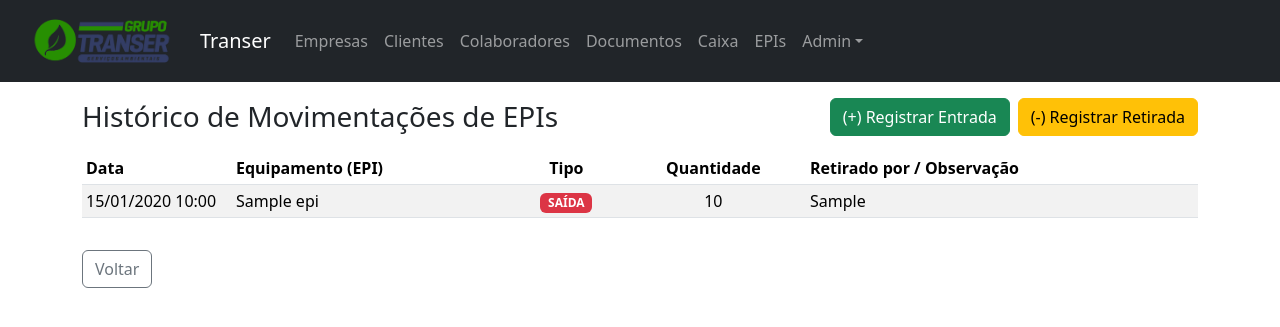
After one commit to TiagoRoque84/projeto6.1, a Flask app: page /epi/movimentacoes in a window 1280 px wide. The commit adds this page. Shown: the top 327 px of the page. Run offline with Flask 3, Linux system fonts and the light colour scheme; a user stored in the database is signed in; tables that the repository leaves empty hold one stand-in row (values such as "Sample post").

Commit message:
Adiciona módulo completo de gestão de EPIs

```diff
--- a/app.py
+++ b/app.py
@@ -45,6 +45,7 @@ def create_app():
     from blueprints.uploads.routes import uploads_bp
     from blueprints.dash.routes import dash_bp
     from blueprints.customers.routes import customers_bp
+    from blueprints.epi import epi_bp # MÓDULO NOVO
 
     # Registro dos blueprints
     app.register_blueprint(main_bp)
@@ -57,8 +58,8 @@ def create_app():
     app.register_blueprint(pdv_bp, url_prefix='/pdv')
     app.register_blueprint(uploads_bp)
     app.register_blueprint(dash_bp, url_prefix='/dash')
-    # O prefixo '/clientes' é definido aqui
     app.register_blueprint(customers_bp, url_prefix='/clientes')
+    app.register_blueprint(epi_bp, url_prefix='/epi') # MÓDULO NOVO
 
     print("Home ('/') apontada para dash.dashboard.")
 
--- /dev/null
+++ b/blueprints/epi/routes.py
@@ -0,0 +1,204 @@
+# blueprints/epi/routes.py
+import io
+from flask import render_template, request, redirect, url_for, flash, send_file, current_app
+from flask_login import login_required
+from . import epi_bp
+from models import db, Fornecedor, EPI, MovimentacaoEPI, Employee
+from forms import FornecedorForm, EPIForm, EPIEntradaForm, EPISaidaForm
+from pdf_reports import epi_saida_pdf
+
+# --- TELA PRINCIPAL DO MÓDULO DE EPI ---
+@epi_bp.route('/')
+@login_required
+def index():
+    """Renderiza o menu principal do módulo de EPIs."""
+    return render_template("epi/index.html")
+
+# --- ROTAS PARA FORNECEDORES ---
+@epi_bp.route('/fornecedores')
+@login_required
+def fornecedor_list():
+    """Lista todos os fornecedores."""
+    fornecedores = Fornecedor.query.order_by(Fornecedor.nome).all()
+    return render_template('epi/fornecedor_list.html', items=fornecedores)
+
+@epi_bp.route('/fornecedores/novo', methods=['GET', 'POST'])
+@login_required
+def fornecedor_new():
+    form = FornecedorForm()
+    if form.validate_on_submit():
+        novo_fornecedor = Fornecedor(nome=form.nome.data, cnpj=form.cnpj.data)
+        db.session.add(novo_fornecedor)
+        db.session.commit()
+        flash('Fornecedor cadastrado com sucesso!', 'success')
+        return redirect(url_for('epi.fornecedor_list'))
+    return render_template('epi/fornecedor_form.html', form=form, title='Novo Fornecedor')
+
+@epi_bp.route('/fornecedores/<int:fornecedor_id>/editar', methods=['GET', 'POST'])
+@login_required
+def fornecedor_edit(fornecedor_id):
+    fornecedor = Fornecedor.query.get_or_404(fornecedor_id)
+    form = FornecedorForm(obj=fornecedor)
+    if form.validate_on_submit():
+        fornecedor.nome = form.nome.data
+        fornecedor.cnpj = form.cnpj.data
+        db.session.commit()
+        flash('Fornecedor atualizado com sucesso!', 'success')
+        return redirect(url_for('epi.fornecedor_list'))
+    return render_template('epi/fornecedor_form.html', form=form, title='Editar Fornecedor')
+
+@epi_bp.route('/fornecedores/<int:fornecedor_id>/excluir', methods=['POST'])
+@login_required
+def fornecedor_delete(fornecedor_id):
+    fornecedor = Fornecedor.query.get_or_404(fornecedor_id)
+    db.session.delete(fornecedor)
+    db.session.commit()
+    flash('Fornecedor excluído com sucesso.', 'success')
+    return redirect(url_for('epi.fornecedor_list'))
+
+# --- ROTAS PARA CADASTRO DE EPIs ---
+@epi_bp.route('/epis')
+@login_required
+def epi_list():
+    epis = EPI.query.order_by(EPI.nome).all()
+    return render_template('epi/epi_list.html', items=epis)
+
+@epi_bp.route('/epis/novo', methods=['GET', 'POST'])
+@login_required
+def epi_new():
+    form = EPIForm()
+    form.fornecedor_id.choices = [(0, 'Nenhum')] + [(f.id, f.nome) for f in Fornecedor.query.order_by(Fornecedor.nome).all()]
+    if form.validate_on_submit():
+        fornecedor_id = form.fornecedor_id.data if form.fornecedor_id.data != 0 else None
+        novo_epi = EPI(nome=form.nome.data, ca=form.ca.data, fornecedor_id=fornecedor_id)
+        db.session.add(novo_epi)
+        db.session.commit()
+        flash('EPI cadastrado com sucesso!', 'success')
+        return redirect(url_for('epi.epi_list'))
+    return render_template('epi/epi_form.html', form=form, title='Novo EPI')
+
+@epi_bp.route('/epis/<int:epi_id>/editar', methods=['GET', 'POST'])
+@login_required
+def epi_edit(epi_id):
+    epi = EPI.query.get_or_404(epi_id)
+    form = EPIForm(obj=epi)
+    form.fornecedor_id.choices = [(0, 'Nenhum')] + [(f.id, f.nome) for f in Fornecedor.query.order_by(Fornecedor.nome).all()]
+    if form.validate_on_submit():
+        epi.nome = form.nome.data
+        epi.ca = form.ca.data
+        epi.fornecedor_id = form.fornecedor_id.data if form.fornecedor_id.data != 0 else None
+        db.session.commit()
+        flash('EPI atualizado com sucesso!', 'success')
+        return redirect(url_for('epi.epi_list'))
+    return render_template('epi/epi_form.html', form=form, title='Editar EPI')
+
+@epi_bp.route('/epis/<int:epi_id>/excluir', methods=['POST'])
+@login_required
+def epi_delete(epi_id):
+    epi = EPI.query.get_or_404(epi_id)
+    db.session.delete(epi)
+    db.session.commit()
+    flash('EPI excluído com sucesso.', 'success')
+    return redirect(url_for('epi.epi_list'))
+
+# --- INÍCIO: NOVAS ROTAS DE MOVIMENTAÇÃO DE ESTOQUE ---
+
+@epi_bp.route('/movimentacoes')
+@login_required
+def movimentacao_list():
+    """Exibe o histórico de todas as entradas e saídas."""
+    movimentacoes = MovimentacaoEPI.query.order_by(MovimentacaoEPI.data_movimentacao.desc()).all()
+    return render_template('epi/movimentacao_list.html', items=movimentacoes)
+
+@epi_bp.route('/entrada', methods=['GET', 'POST'])
+@login_required
+def entrada_new():
+    """Formulário para registrar entrada de EPIs no estoque."""
+    form = EPIEntradaForm()
+    form.epi_id.choices = [(e.id, f"{e.nome} (Estoque atual: {e.estoque})") for e in EPI.query.order_by(EPI.nome).all()]
+
+    if form.validate_on_submit():
+        epi = EPI.query.get_or_404(form.epi_id.data)
+        quantidade = form.quantidade.data
+
+        # Cria o registro da movimentação
+        nova_movimentacao = MovimentacaoEPI(
+            epi_id=epi.id,
+            tipo='ENTRADA',
+            quantidade=quantidade,
+            retirado_por='ENTRADA NO ESTOQUE' # Informação padrão para entradas
+        )
+        db.session.add(nova_movimentacao)
+
+        # Atualiza o estoque do EPI
+        epi.estoque += quantidade
+
+        db.session.commit()
+        flash(f'{quantidade} unidade(s) de "{epi.nome}" adicionada(s) ao estoque.', 'success')
+        return redirect(url_for('epi.movimentacao_list'))
+
+    return render_template('epi/entrada_form.html', form=form, title='Registrar Entrada de EPI')
+
+@epi_bp.route('/saida', methods=['GET', 'POST'])
+@login_required
+def saida_new():
+    """Formulário para registrar a retirada de EPIs por um funcionário."""
+    form = EPISaidaForm()
+    # Popula os selects do formulário
+    form.epi_id.choices = [(e.id, f"{e.nome} (Estoque: {e.estoque})") for e in EPI.query.order_by(EPI.nome).all()]
+    form.employee_id.choices = [(0, 'Selecionar funcionário...')] + [(emp.id, emp.nome) for emp in Employee.query.filter_by(ativo=True).order_by(Employee.nome).all()]
+
+    if form.validate_on_submit():
+        epi = EPI.query.get_or_404(form.epi_id.data)
+        quantidade = form.quantidade.data
+        employee_id = form.employee_id.data if form.employee_id.data != 0 else None
+        retirado_por_terceiro = form.retirado_por_terceiro.data.strip()
+
+        # Validações
+        if not employee_id and not retirado_por_terceiro:
+            flash('É necessário selecionar um funcionário ou informar o nome do terceiro.', 'danger')
+            return render_template('epi/saida_form.html', form=form, title='Registrar Retirada de EPI')
+
+        if epi.estoque < quantidade:
+            flash(f'Estoque insuficiente para "{epi.nome}". Disponível: {epi.estoque}.', 'danger')
+            return render_template('epi/saida_form.html', form=form, title='Registrar Retirada de EPI')
+
+        # Define quem retirou
+        retirado_por_nome = ""
+        employee = None
+        if employee_id:
+            employee = Employee.query.get(employee_id)
+            retirado_por_nome = employee.nome
+        else:
+            retirado_por_nome = retirado_por_terceiro
+
+        # Cria o registro da movimentação
+        nova_movimentacao = MovimentacaoEPI(
+            epi_id=epi.id,
+            tipo='SAIDA',
+            quantidade=quantidade,
+            retirado_por=retirado_por_nome,
+            employee_id=employee_id
+        )
+        db.session.add(nova_movimentacao)
+
+        # Atualiza o estoque
+        epi.estoque -= quantidade
+
+        db.session.commit()
+
+        # Gera o PDF
+        buffer = io.BytesIO()
+        epi_saida_pdf(buffer, current_app, nova_movimentacao)
+        buffer.seek(0)
+
+        return send_file(
+            buffer,
+            as_attachment=True,
+            download_name=f'comprovante_epi_{nova_movimentacao.id}.pdf',
+            mimetype='application/pdf'
+        )
+
+    return render_template('epi/saida_form.html', form=form, title='Registrar Retirada de EPI')
+
+# --- FIM: NOVAS ROTAS DE MOVIMENTAÇÃO DE ESTOQUE ---
--- a/templates/base.html
+++ b/templates/base.html
@@ -24,7 +24,8 @@
         <li class="nav-item"><a class="nav-link" href="{{ url_for('customers.list') }}">Clientes</a></li>
         <li class="nav-item"><a class="nav-link" href="{{ url_for('rh.employees') }}">Colaboradores</a></li>
         <li class="nav-item"><a class="nav-link" href="{{ url_for('documents.list') }}">Documentos</a></li>
-        <li class="nav-item"><a class="nav-link" href="/pdv">Caixa</a></li>
+        <li class="nav-item"><a class="nav-link" href="{{ url_for('pdv.pdv_index') }}">Caixa</a></li>
+        <li class="nav-item"><a class="nav-link" href="{{ url_for('epi.index') }}">EPIs</a></li>
         <li class="nav-item dropdown">
           <a class="nav-link dropdown-toggle" href="#" role="button" data-bs-toggle="dropdown">Admin</a>
           <ul class="dropdown-menu">
--- /dev/null
+++ b/templates/epi/movimentacao_list.html
@@ -0,0 +1,44 @@
+{% extends 'base.html' %}
+{% block content %}
+<div class="d-flex justify-content-between align-items-center mb-3">
+  <h3 class="mb-0">Histórico de Movimentações de EPIs</h3>
+  <div class="d-flex gap-2">
+    <a class="btn btn-success" href="{{ url_for('epi.entrada_new') }}">(+) Registrar Entrada</a>
+    <a class="btn btn-warning" href="{{ url_for('epi.saida_new') }}">(-) Registrar Retirada</a>
+  </div>
+</div>
+
+<table class="table table-sm table-striped">
+  <thead>
+    <tr>
+      <th style="width: 150px;">Data</th>
+      <th>Equipamento (EPI)</th>
+      <th class="text-center">Tipo</th>
+      <th class="text-center">Quantidade</th>
+      <th>Retirado por / Observação</th>
+    </tr>
+  </thead>
+  <tbody>
+    {% for item in items %}
+    <tr>
+      <td>{{ item.data_movimentacao.strftime('%d/%m/%Y %H:%M') }}</td>
+      <td>{{ item.epi.nome }}</td>
+      <td class="text-center">
+        {% if item.tipo == 'ENTRADA' %}
+          <span class="badge bg-success">ENTRADA</span>
+        {% else %}
+          <span class="badge bg-danger">SAÍDA</span>
+        {% endif %}
+      </td>
+      <td class="text-center">{{ item.quantidade }}</td>
+      <td>{{ item.retirado_por }}</td>
+    </tr>
+    {% else %}
+    <tr>
+      <td colspan="5">Nenhuma movimentação registrada.</td>
+    </tr>
+    {% endfor %}
+  </tbody>
+</table>
+<a href="{{ url_for('epi.index') }}" class="btn btn-outline-secondary mt-3">Voltar</a>
+{% endblock %}
```
Also changed, not shown: blueprints/epi/__init__.py (added, +8 -0 lines), forms.py (+36 -3 lines), migrations/versions/42d3691d05c5_adiciona_tabelas_para_modulo_de_epis.py (added, +57 -0 lines), models.py (+40 -0 lines), pdf_reports.py (+58 -0 lines), templates/epi/entrada_form.html (added, +22 -0 lines), templates/epi/epi_form.html (added, +25 -0 lines), templates/epi/epi_list.html (added, +40 -0 lines), templates/epi/fornecedor_form.html (added, +51 -0 lines), templates/epi/fornecedor_list.html (added, +38 -0 lines), templates/epi/index.html (added, +26 -0 lines), templates/epi/saida_form.html (added, +37 -0 lines).
